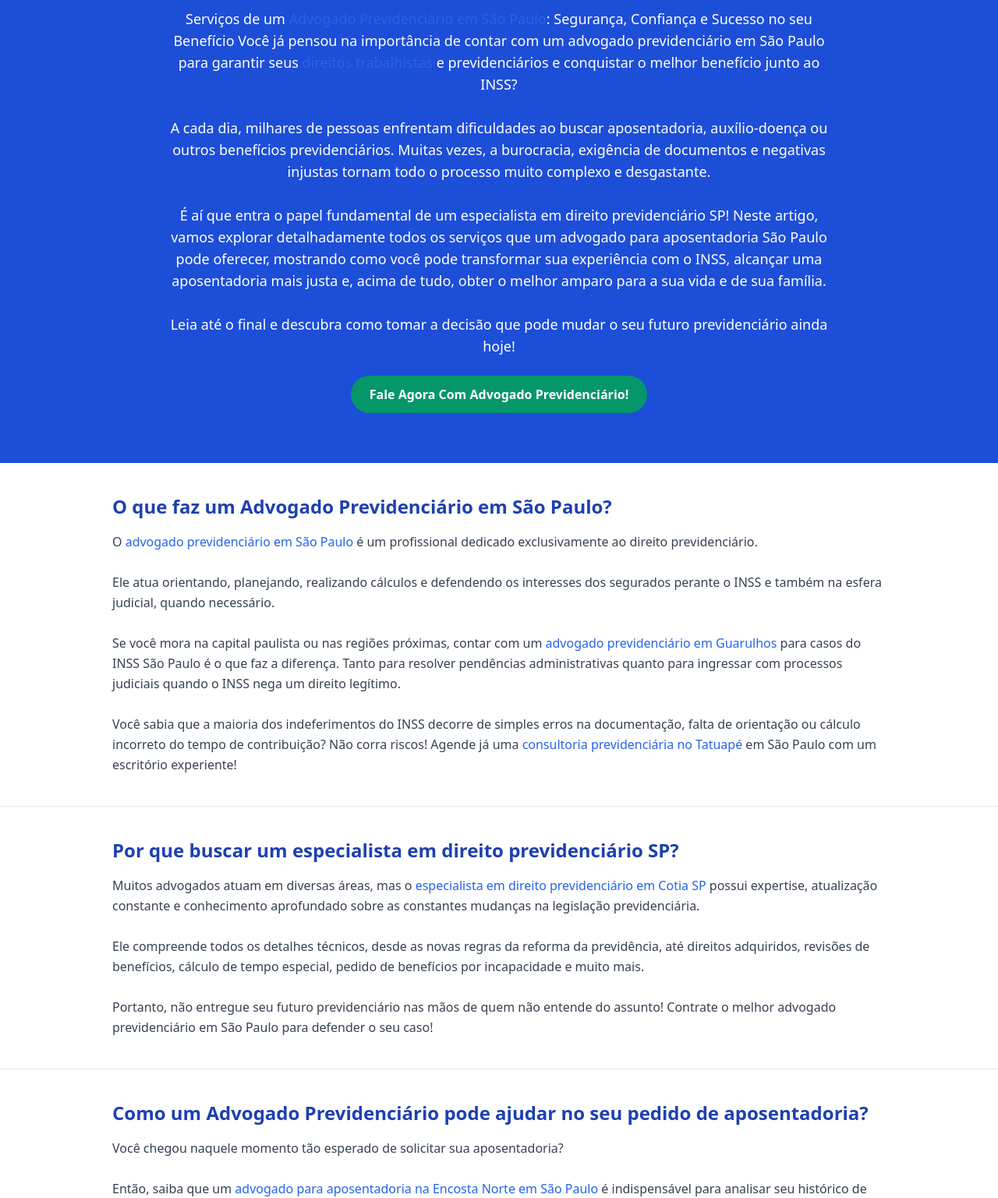
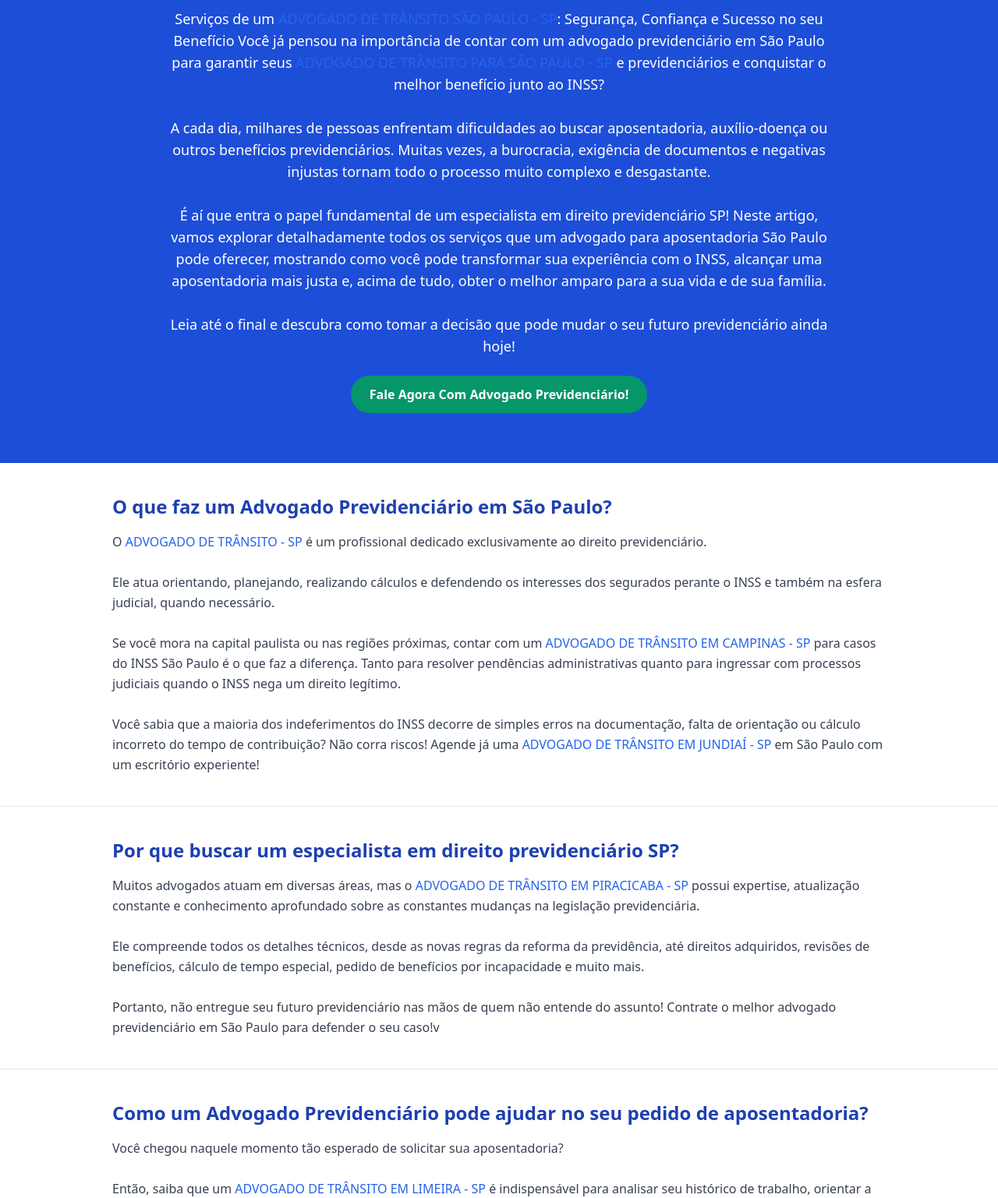
Before and after one commit to eduardodasilvacamposjob/Especialista-em-Direito-Previdenciario-SP, a plain HTML site: page index.html in a window 1280 px wide. Shown: the part 230-1767 px from the top of the page at 78% size. Drawn offline with nearby package versions, Linux system fonts and the light colour scheme.

Commit message:
Update index.html

```diff
--- a/index.html
+++ b/index.html
@@ -29,8 +29,10 @@
 </h2>
       <p class="mb-6 text-lg">
 
-Serviços de um <a href="https://advocaciaschettini.com.br/" class="text-blue-600">Advogado Previdenciário em São Paulo</a>: Segurança, Confiança e Sucesso no seu Benefício
-Você já pensou na importância de contar com um advogado previdenciário em São Paulo para garantir seus <a href="https://advocaciaschettini.com.br/categoria-de-servicos/direito-trabalhista/"  class="text-blue-600">direitos trabalhistas</a> e previdenciários e conquistar o melhor benefício junto ao INSS?
+Serviços de um <a href="https://advogadodetransito.app.br/contato/" class="text-blue-600 hover:underline" target="_blank">ADVOGADO DE TRÂNSITO SÃO PAULO - SP</a>: Segurança, Confiança e Sucesso no seu Benefício
+Você já pensou na importância de contar com um advogado previdenciário em São Paulo para garantir seus<a href="https://advogadodetransito.app.br/" class="text-blue-600 hover:underline" target="_blank">
+   ADVOGADO DE TRÂNSITO PARA SÃO PAULO - SP
+</a> e previdenciários e conquistar o melhor benefício junto ao INSS?
 <br>
 <br>
 A cada dia, milhares de pessoas enfrentam dificuldades ao buscar aposentadoria, auxílio-doença ou outros benefícios previdenciários.
@@ -59,18 +61,19 @@ Fale Agora Com Advogado Previdenciário!
     </h2>
     <p class="text-gray-700 leading-relaxed">
 
-O <a href="https://advocaciaschettini.com.br/categoria-de-servicos/direito-previdenciario/"  class="text-blue-600">advogado previdenciário em São Paulo</a> é um profissional dedicado exclusivamente ao direito previdenciário.
+O <a href="https://advogadodetransito.alboompro.com/" class="text-blue-600 hover:underline" target="_blank">ADVOGADO DE TRÂNSITO - SP</a> é um profissional dedicado exclusivamente ao direito previdenciário.
 <br>
 <br>
 Ele atua orientando, planejando, realizando cálculos e defendendo os interesses dos segurados perante o INSS e também na esfera judicial, quando necessário.
 <br>
 <br>
-Se você mora na capital paulista ou nas regiões próximas, contar com um <a href="https://advocaciaschettini.com.br/unidade/advogado-em-guarulhos/" class="text-blue-600">advogado previdenciário em Guarulhos</a> para casos do INSS São Paulo é o que faz a diferença.
+Se você mora na capital paulista ou nas regiões próximas, contar com um <a href="https://advogadodetransito.alboompro.com/advogado-de-transito-em-campinas-sp" class="text-blue-600 hover:underline" target="_blank">ADVOGADO DE TRÂNSITO EM CAMPINAS - SP</a> para casos do INSS São Paulo é o que faz a diferença.
 Tanto para resolver pendências administrativas quanto para ingressar com processos judiciais quando o INSS nega um direito legítimo.
 <br>
 <br>
 Você sabia que a maioria dos indeferimentos do INSS decorre de simples erros na documentação, falta de orientação ou cálculo incorreto do tempo de contribuição?
-Não corra riscos! Agende já uma <a href="https://advocaciaschettini.com.br/unidade/advogado-no-tatuape/"  class="text-blue-600">consultoria previdenciária no Tatuapé</a> em São Paulo com um escritório experiente!
+Não corra riscos! Agende já uma
+<a href="https://advogadodetransito.alboompro.com/advogado-de-transito-em-jundiai-sp" class="text-blue-600 hover:underline" target="_blank"> ADVOGADO DE TRÂNSITO EM JUNDIAÍ - SP</a> em São Paulo com um escritório experiente!
 
 </p>
   </div>
@@ -87,14 +90,14 @@ Não corra riscos! Agende já uma <a href="https://advocaciaschettini.com.br/uni
     </h2>
     <p class="text-gray-700 leading-relaxed">
 
-Muitos advogados atuam em diversas áreas, mas o <a href="https://advocaciaschettini.com.br/unidade/advogado-em-cotia/"  class="text-blue-600">especialista em direito previdenciário em Cotia SP</a> possui expertise, atualização constante e conhecimento aprofundado sobre as constantes mudanças na legislação previdenciária.
+Muitos advogados atuam em diversas áreas, mas o <a href="https://advogadodetransito.alboompro.com/advogado-de-transito-em-piracicaba-sp" class="text-blue-600 hover:underline" target="_blank">ADVOGADO DE TRÂNSITO EM PIRACICABA - SP</a> possui expertise, atualização constante e conhecimento aprofundado sobre as constantes mudanças na legislação previdenciária.
 <br>
 <br>
 Ele compreende todos os detalhes técnicos, desde as novas regras da reforma da previdência, até direitos adquiridos, revisões de benefícios, cálculo de tempo especial, pedido de benefícios por incapacidade e muito mais.
 <br>
 <br>
 Portanto, não entregue seu futuro previdenciário nas mãos de quem não entende do assunto!
-Contrate o melhor advogado previdenciário em São Paulo para defender o seu caso!
+Contrate o melhor advogado previdenciário em São Paulo para defender o seu caso!v
 
 
 </p>
@@ -114,7 +117,8 @@ Contrate o melhor advogado previdenciário em São Paulo para defender o seu cas
 Você chegou naquele momento tão esperado de solicitar sua aposentadoria?
 <br>
 <br>
-Então, saiba que um <a href="https://advocaciaschettini.com.br/unidade/advogado-conjunto-encosta-norte/"  class="text-blue-600">advogado para aposentadoria na Encosta Norte em São Paulo</a> é indispensável para analisar seu histórico de trabalho, orientar a documentação correta e simular valor e modalidade do benefício para escolher a melhor opção.
+Então, saiba que um
+<a href="https://advogadodetransito.alboompro.com/advogado-de-transito-em-limeira-sp" class="text-blue-600 hover:underline" target="_blank">ADVOGADO DE TRÂNSITO EM LIMEIRA - SP</a> é indispensável para analisar seu histórico de trabalho, orientar a documentação correta e simular valor e modalidade do benefício para escolher a melhor opção.
 Os principais serviços oferecidos são:
 <br>
 <br>
@@ -139,7 +143,7 @@ Caso seu pedido seja indeferido, aumentar as chances de sucesso na revisão.
 Não arrisque sua aposentadoria.
 <br>
 <br>
-Fale agora com um <a href="https://advocaciaschettini.com.br/unidade/advogado-jardim-romano/"  class="text-blue-600">advogado previdenciário especialista no Jardim Romano</a> em aposentadoria SP e maximize seu benefício!
+Fale agora com um <a href="https://advogadodetransito.alboompro.com/advogado-de-transito-em-hortolandia-sp" class="text-blue-600 hover:underline" target="_blank">ADVOGADO DE TRÂNSITO EM HORTOLÂNDIA - SP</a>em aposentadoria SP e maximize seu benefício!
 
 </p>
   </div>
@@ -163,7 +167,7 @@ O escritório oferece equipe especializada, atendimento personalizado e suporte
 <br>
 <br>
 Está buscando um advogado previdenciário perto de mim?
-Nosso escritório de <a href="https://advocaciaschettini.com.br/unidade/advogado-jardim-camargo-velho/"  class="text-blue-600"> advocacia previdenciária no Jardim Camargo Velho </a> presta atendimento presencial e online, com toda a estrutura e segurança que você precisa.
+Nosso escritório de <a href="https://advogadodetransito.alboompro.com/advogado-de-transito-em-sumare-sp" class="text-blue-600 hover:underline" target="_blank">ADVOGADO DE TRÂNSITO EM SUMARÉ - SP</a> presta atendimento presencial e online, com toda a estrutura e segurança que você precisa.
 <br>
 <br>
 Entre em contato e tire suas dúvidas agora mesmo!
@@ -307,7 +311,9 @@ BPC/LOAS: Assistência para quem mais precisa
 O advogado BPC LOAS São Paulo é o profissional que orienta pessoas com deficiência ou idosos de baixa renda no pedido do Benefício de Prestação Continuada junto ao INSS.
 <br>
 <br>
-Esse benefício é vital para famílias em situação de vulnerabilidade e muitas vezes negado injustamente.
+Esse benefício é vital para famílias em situação de vulnerabilidade e muitas vezes negado injustamente.<a href="https://advogadodetransito.alboompro.com/advogado-de-transito-em-guarulhos-sp" class="text-blue-600 hover:underline" target="_blank">
+  ADVOGADO DE TRÂNSITO EM GUARULHOS - SP
+</a>
 <br>
 <br>
 Ao contar com um especialista, todos os documentos são apresentados da forma correta, recursos e laudos médicos são organizados, aumentando consideravelmente as chances de aprovação.
```
